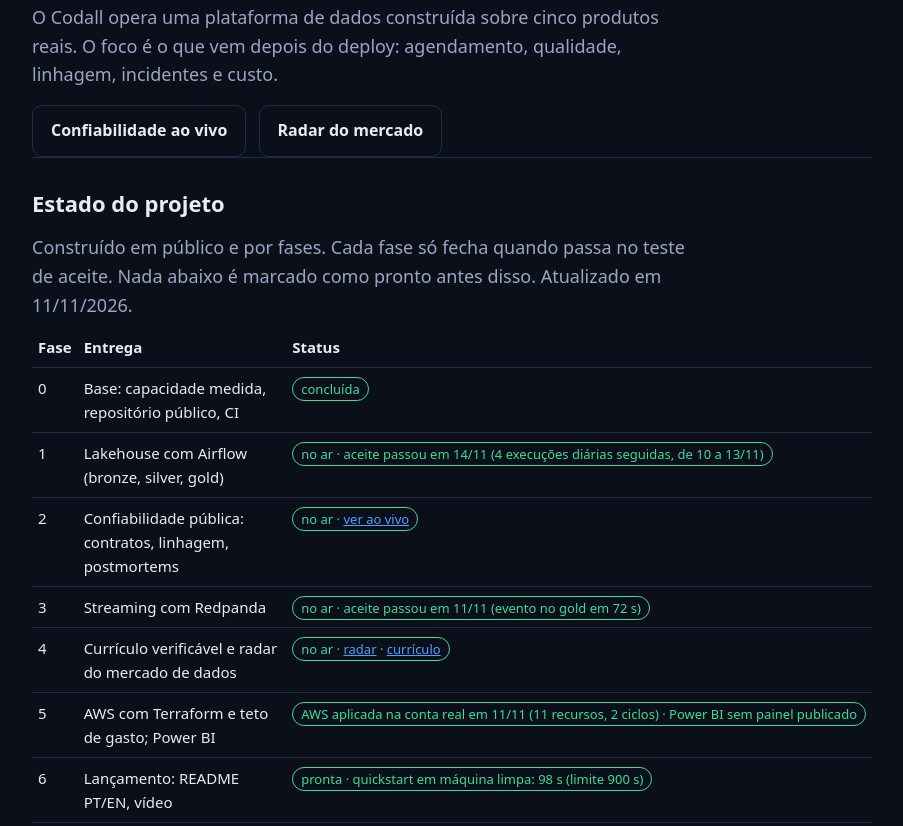
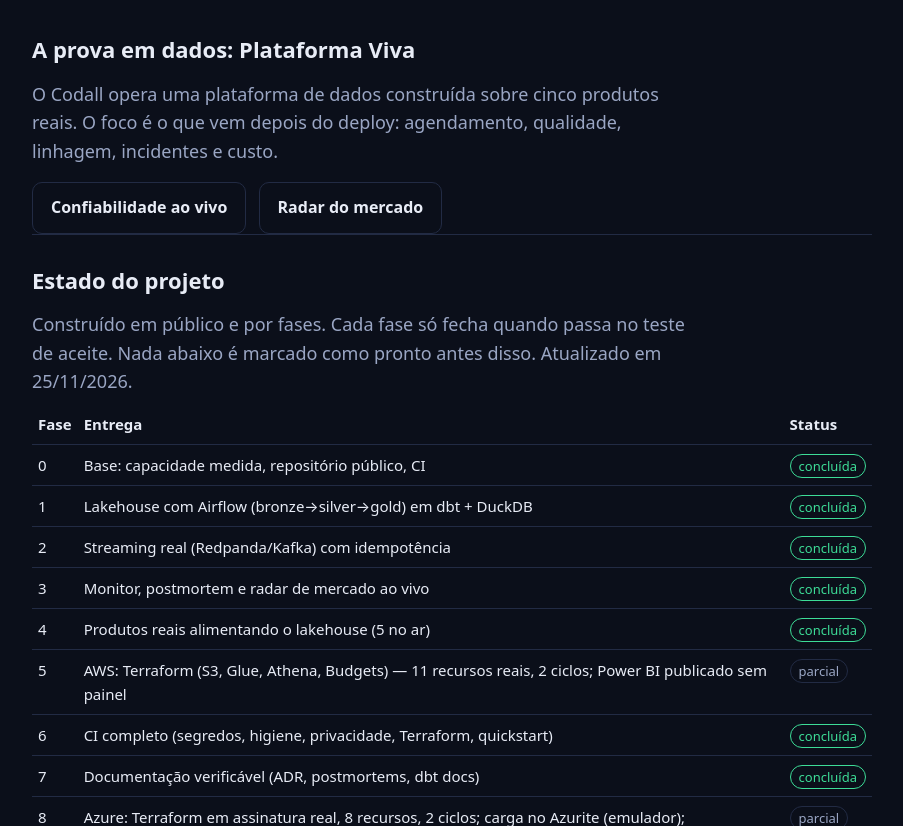
Before and after one commit to wellgois/codall-plataforma-viva, a plain HTML site: page vitrine/index.html in a window 1280 px wide. Shown: the part 3811-4637 px from the top of the page, without its empty margins (188-1091 px from the left). Drawn offline with Linux system fonts and the light colour scheme; files whose address does not match are found by name.

Commit message:
docs+vitrine: sincroniza Azure/GCP no README (PT/EN), marca Spark como prova parcial (ADR 0008) na home e no curriculo, e mostra data 25/11/2026 no curriculo

```diff
--- a/vitrine/index.html
+++ b/vitrine/index.html
@@ -90,7 +90,7 @@ a{color:var(--ac)}
 <div class="c"><b>Aplica&ccedil;&atilde;o</b><span>Node.js em um processo gerenciado pelo pm2, com sess&otilde;es em SQLite e o terminal ligado a uma sess&atilde;o tmux que sobrevive a quedas de conex&atilde;o.</span></div>
 <div class="c"><b>IA</b><span>Modelo DeepSeek, escolhido pelo custo baixo, com um segundo agente revisor antes de concluir tarefas.</span></div>
 <div class="c"><b>Seguran&ccedil;a</b><span>Cofre de chaves com mascaramento na sa&iacute;da, trava contra vazamento de segredos e um port&atilde;o para reinicializa&ccedil;&otilde;es, com checagem pr&eacute;via, revis&atilde;o e teste de fuma&ccedil;a.</span></div>
-<div class="c"><b>Dados</b><span>Lakehouse com Airflow, dbt, DuckDB e Redpanda alimentado pelos produtos reais. O Spark confere os resultados do dbt e o Terraform sobe a mesma infraestrutura na AWS e na Azure.</span></div>
+<div class="c"><b>Dados</b><span>Lakehouse com Airflow, dbt, DuckDB e Redpanda alimentado pelos produtos reais. O Spark confere os resultados do dbt <em>(prova parcial: roda s&oacute; local, equival&ecirc;ncia documentada na ADR 0008)</em> e o Terraform sobe a mesma infraestrutura na AWS e na Azure.</span></div>
 </div>
 </section>
 
@@ -124,19 +124,19 @@ a{color:var(--ac)}
 
 <section>
 <h2>Estado do projeto</h2>
-<p class="l">Constru&iacute;do em p&uacute;blico e por fases. Cada fase s&oacute; fecha quando passa no teste de aceite. Nada abaixo &eacute; marcado como pronto antes disso. Atualizado em 11/11/2026.</p>
+<p class="l">Constru&iacute;do em p&uacute;blico e por fases. Cada fase s&oacute; fecha quando passa no teste de aceite. Nada abaixo &eacute; marcado como pronto antes disso. Atualizado em 25/11/2026.</p>
 <table>
 <tr><th>Fase</th><th>Entrega</th><th>Status</th></tr>
 <tr><td>0</td><td>Base: capacidade medida, reposit&oacute;rio p&uacute;blico, CI</td><td><span class="st on">conclu&iacute;da</span></td></tr>
-<tr><td>1</td><td>Lakehouse com Airflow (bronze, silver, gold)</td><td><span class="st on">no ar &middot; aceite passou em 14/11 (4 execu&ccedil;&otilde;es di&aacute;rias seguidas, de 10 a 13/11)</span></td></tr>
-<tr><td>2</td><td>Confiabilidade p&uacute;blica: contratos, linhagem, postmortems</td><td><span class="st on">no ar &middot; <a href="/confiabilidade.html">ver ao vivo</a></span></td></tr>
-<tr><td>3</td><td>Streaming com Redpanda</td><td><span class="st on">no ar &middot; aceite passou em 11/11 (evento no gold em 72 s)</span></td></tr>
-<tr><td>4</td><td>Curr&iacute;culo verific&aacute;vel e radar do mercado de dados</td><td><span class="st on">no ar &middot; <a href="/radar.html">radar</a> &middot; <a href="/curriculo.html">curr&iacute;culo</a></span></td></tr>
-<tr><td>5</td><td>AWS com Terraform e teto de gasto; Power BI</td><td><span class="st on">AWS aplicada na conta real em 11/11 (11 recursos, 2 ciclos) &middot; Power BI sem painel publicado</span></td></tr>
-<tr><td>6</td><td>Lan&ccedil;amento: README PT/EN, v&iacute;deo</td><td><span class="st on">pronta &middot; quickstart em m&aacute;quina limpa: 98 s (limite 900 s)</span></td></tr>
-<tr><td>7</td><td>Spark: job PySpark conferido contra o dbt</td><td><span class="st">concluída</span></td></tr>
-<tr><td>8</td><td>Azure: mesmo Terraform em outra nuvem</td><td><span class="st">concluída</span></td></tr>
-<tr><td>9</td><td>GCP: BigQuery sandbox, mesmo Terraform</td><td><span class="st">conclu&iacute;da</span></td></tr>
+<tr><td>1</td><td>Lakehouse com Airflow (bronze&rarr;silver&rarr;gold) em dbt + DuckDB</td><td><span class="st on">conclu&iacute;da</span></td></tr>
+<tr><td>2</td><td>Streaming real (Redpanda/Kafka) com idempot&ecirc;ncia</td><td><span class="st on">conclu&iacute;da</span></td></tr>
+<tr><td>3</td><td>Monitor, postmortem e radar de mercado ao vivo</td><td><span class="st on">conclu&iacute;da</span></td></tr>
+<tr><td>4</td><td>Produtos reais alimentando o lakehouse (5 no ar)</td><td><span class="st on">conclu&iacute;da</span></td></tr>
+<tr><td>5</td><td>AWS: Terraform (S3, Glue, Athena, Budgets) &mdash; 11 recursos reais, 2 ciclos; Power BI publicado sem painel</td><td><span class="st wip">parcial</span></td></tr>
+<tr><td>6</td><td>CI completo (segredos, higiene, privacidade, Terraform, quickstart)</td><td><span class="st on">conclu&iacute;da</span></td></tr>
+<tr><td>7</td><td>Documenta&ccedil;&atilde;o verific&aacute;vel (ADR, postmortems, dbt docs)</td><td><span class="st on">conclu&iacute;da</span></td></tr>
+<tr><td>8</td><td>Azure: Terraform em assinatura real, 8 recursos, 2 ciclos; carga no Azurite (emulador); armazenamento real pendente</td><td><span class="st wip">parcial</span></td></tr>
+<tr><td>9</td><td>GCP/BigQuery sandbox: Terraform + carga do gold, 2 ciclos reais; sem Cloud Storage</td><td><span class="st wip">parcial</span></td></tr>
 </table>
 </section>
 
@@ -146,7 +146,7 @@ a{color:var(--ac)}
 <div class="bar"><span class="n">SQL</span><span class="t"><i style="width:100%"></i></span><span class="v">26</span></div>
 <div class="bar"><span class="n">Python</span><span class="t"><i style="width:92%"></i></span><span class="v">24</span></div>
 <div class="bar"><span class="n">CI/CD</span><span class="t"><i style="width:85%"></i></span><span class="v">22</span></div>
-<div class="bar"><span class="n">Spark</span><span class="t"><i style="width:81%"></i></span><span class="v">21</span></div>
+<div class="bar"><span class="n">Spark (parcial)</span><span class="t"><i style="width:81%"></i></span><span class="v">21*</span></div>
 <div class="bar"><span class="n">Governan&ccedil;a</span><span class="t"><i style="width:81%"></i></span><span class="v">21</span></div>
 <div class="bar"><span class="n">Qualidade</span><span class="t"><i style="width:73%"></i></span><span class="v">19</span></div>
 <div class="bar"><span class="n">Lakehouse</span><span class="t"><i style="width:58%"></i></span><span class="v">15</span></div>
```
Also changed, not shown: vitrine/curriculo.html (+8 -0 lines), 2 other files.
